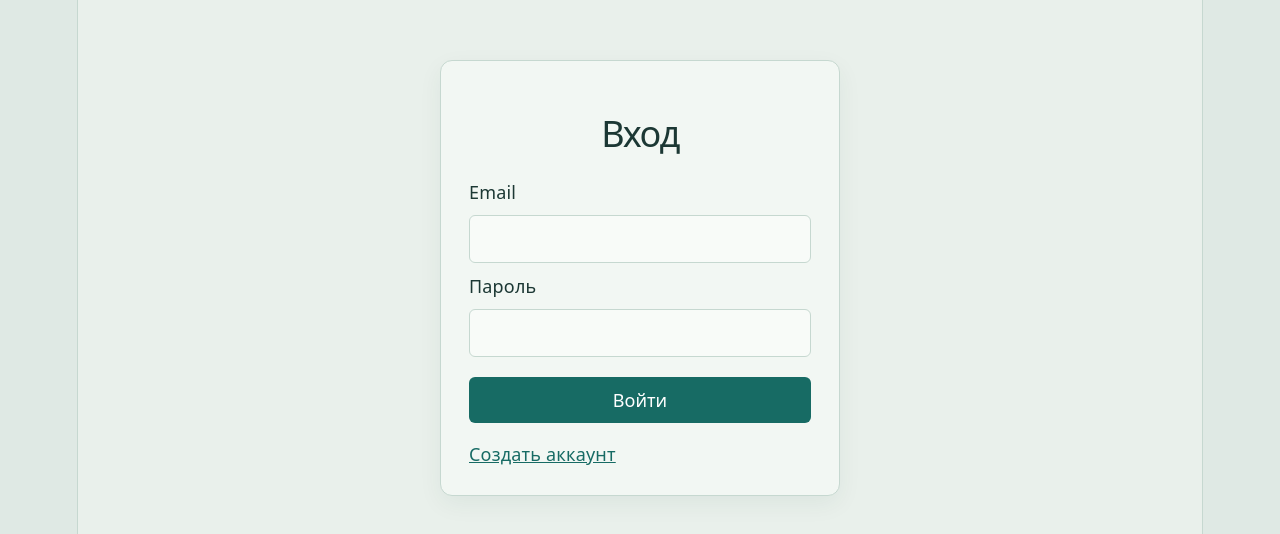
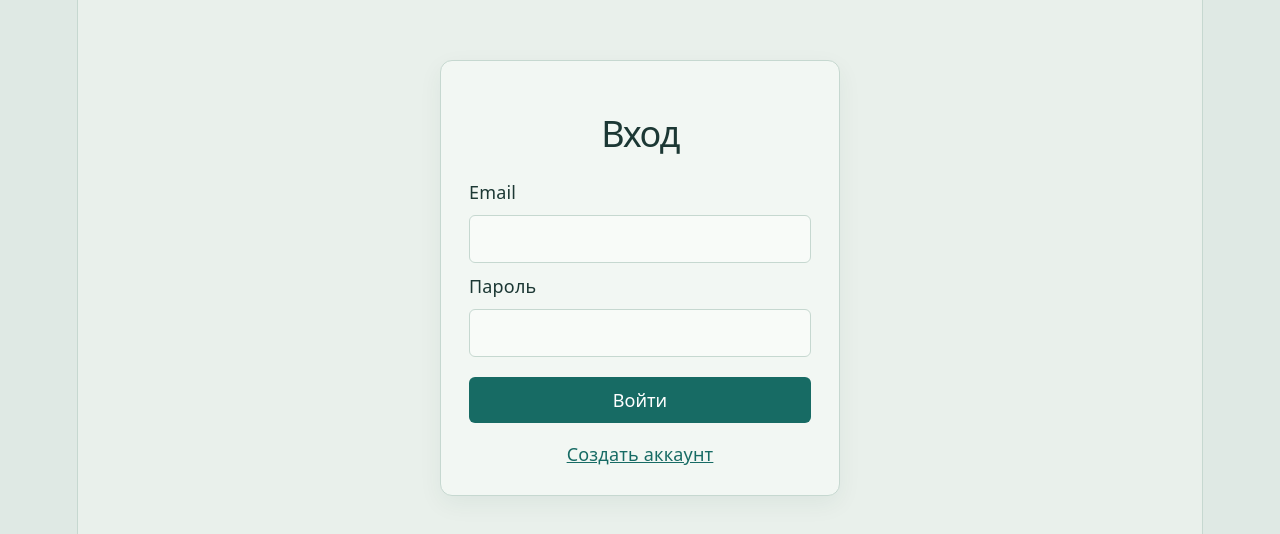
Before and after one commit to Ivan-Vereshchagin/utility-management-service, a React (Vite) app in the folder frontend/: page /login in a window 1280 px wide. Shown: the part 122-656 px from the top of the page. Built offline with nearby package versions, Linux system fonts and the light colour scheme; no server answers.

Commit message:
style: выравнивание ссылок на регистрацию и вход

```diff
--- a/frontend/src/pages/AuthForm.css
+++ b/frontend/src/pages/AuthForm.css
@@ -59,6 +59,10 @@
   margin-top: 18px;
 }
 
+.auth-link {
+  text-align: center;
+}
+
 .auth-error {
   color: #b42318;
 }
```
